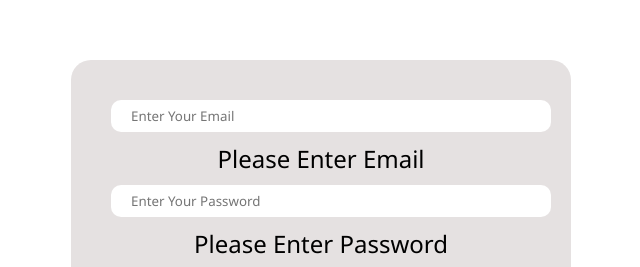
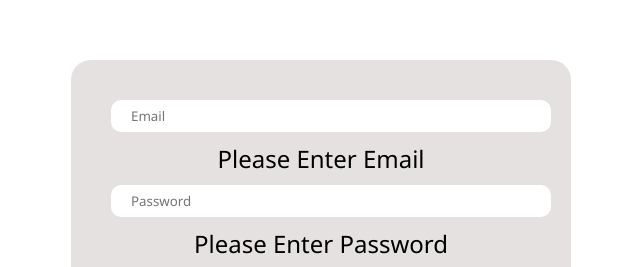
Before and after one commit to muhammadsarim11/form-validation, a plain HTML site: page index.html in a window 1280 px wide. Shown: the top 267 px of the page, without its empty margins (319-959 px from the left). Drawn offline with Linux system fonts and the light colour scheme.

Commit message:
Update index.html

```diff
--- a/index.html
+++ b/index.html
@@ -11,10 +11,10 @@
     <div class="wrapper">
 
     <div class="main">
-        <input type="text" placeholder="Enter your email"  class="email" oninput="checkdata()">
+        <input type="text" placeholder="Email"  class="email" oninput="checkdata()">
         <b class="error">Please enter email</b>
         <br>
-        <input type="text" class="password"  placeholder="Enter your password"  oninput="checkdata()">
+        <input type="text" class="password"  placeholder="Password"  oninput="checkdata()">
         <b class="error2">Please enter password</b>
        <br>
         <button class="btn" onclick="submit()">submit</button>
```
